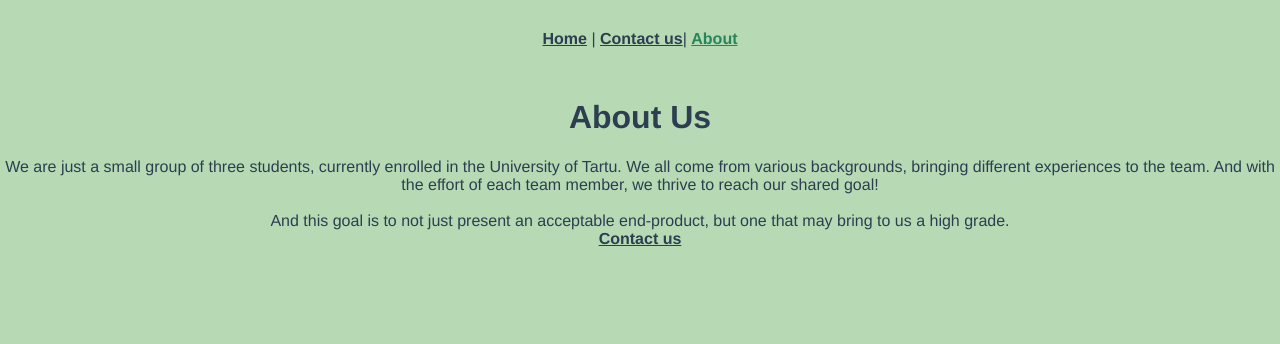
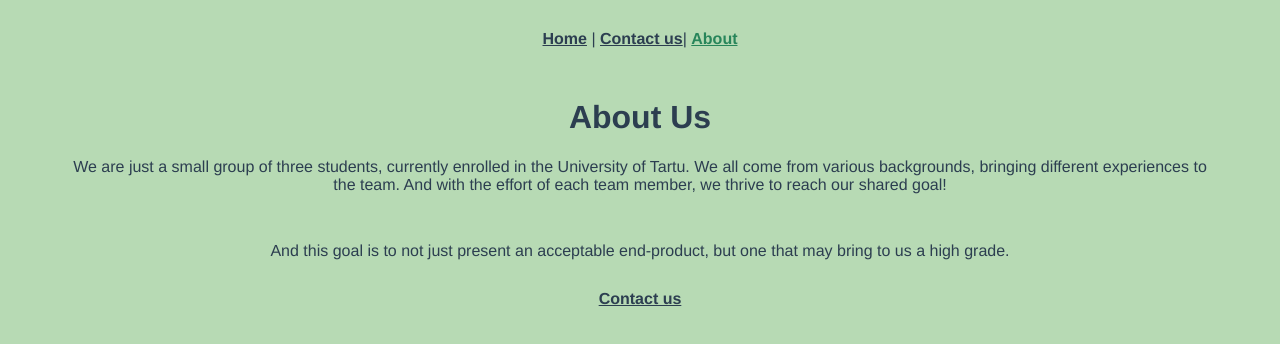
Before and after one commit to MariliisMalahhov/WAD-2021-Homework-3, a Vue app: page /about in a window 1280 px wide. Shown: the top 344 px of the page. Built offline with nearby package versions, Linux system fonts and the light colour scheme.

Commit message:
modified the css

```diff
--- a/src/components/footer_compo.vue
+++ b/src/components/footer_compo.vue
@@ -14,9 +14,10 @@ export default {
 
 <style>
 #footer a{
-  padding: 30px;
+  padding: 20px;
   font-weight: bold;
   color: #2c3e50;
+
 }
 #footer a.router-link-exact-active {
   color: #2c9465;
--- a/src/views/About.vue
+++ b/src/views/About.vue
@@ -17,3 +17,10 @@
     </div>
   </div>
 </template>
+<style scoped>
+div {
+  margin-left: 30px;
+  margin-bottom: 30px;
+  margin-right: 30px;
+}
+</style>
```
